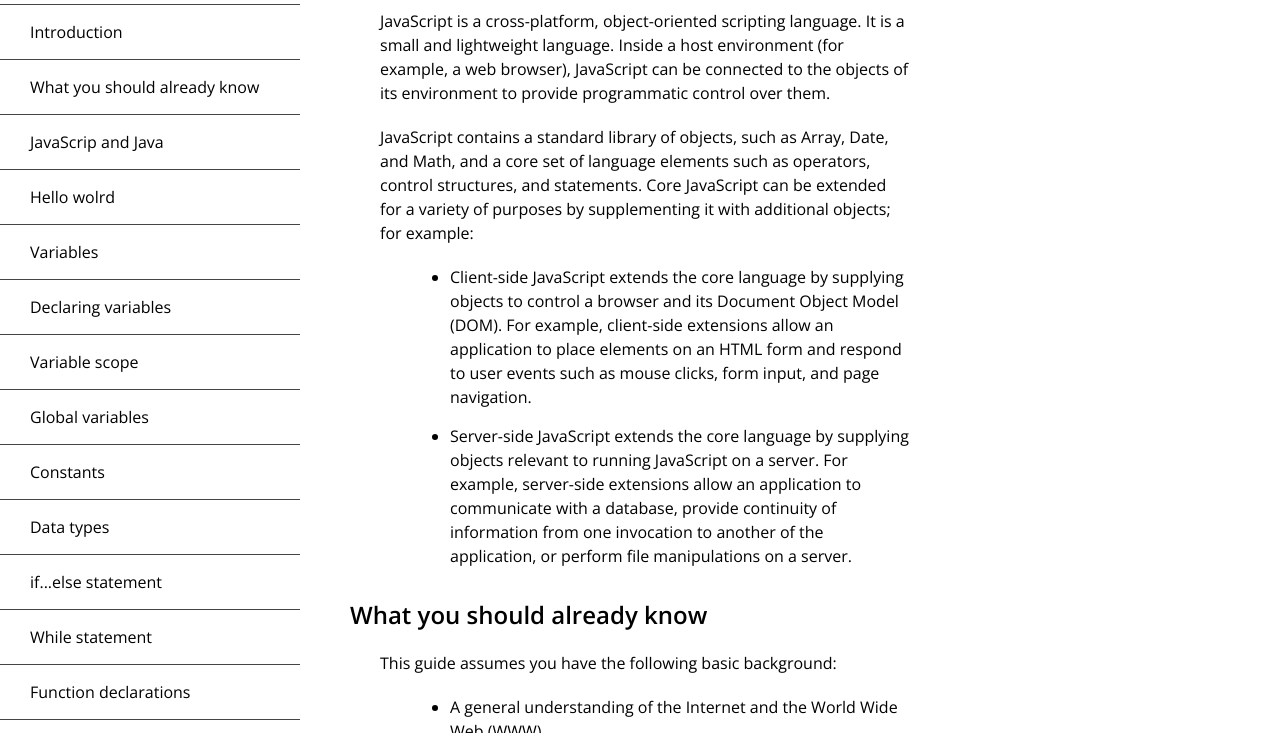
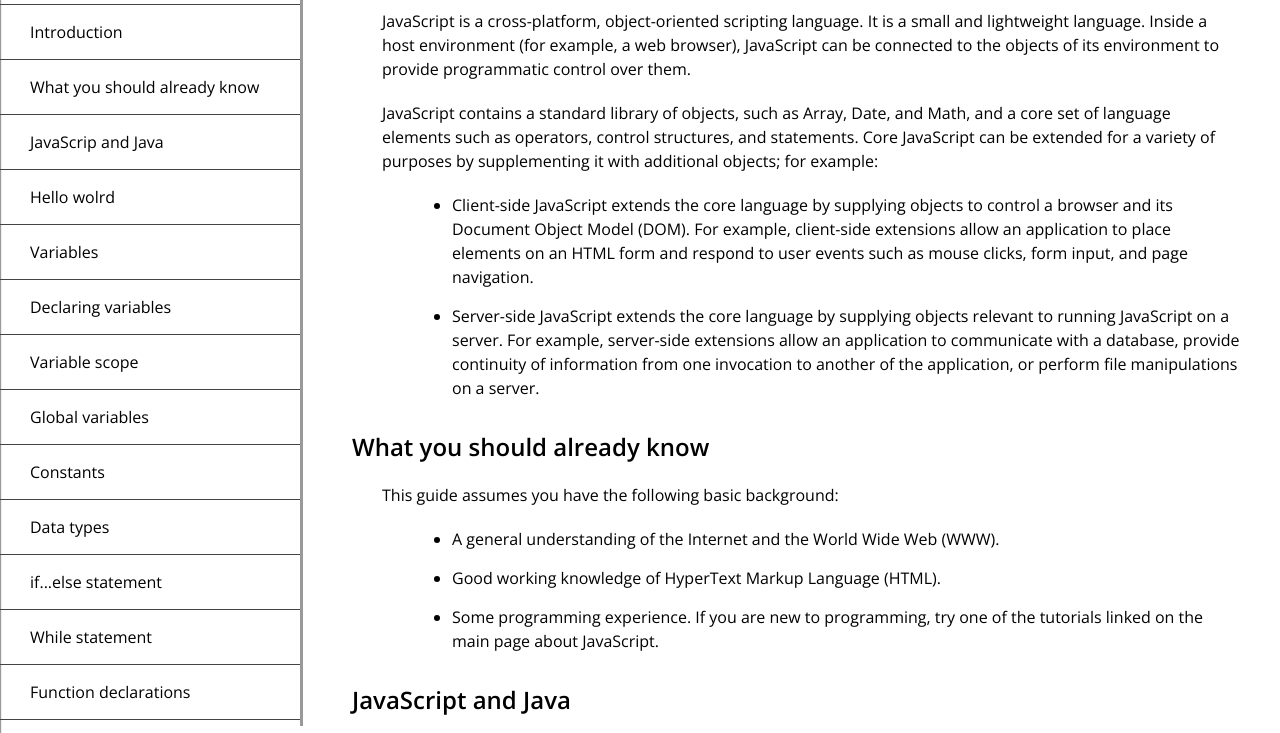
Before and after one commit to buskari/html-css-lab, a plain HTML site: page 4-technical-documentation/index.html in a window 1280 px wide. Shown: the part 74-807 px from the top of the page. Drawn offline with nearby package versions, Linux system fonts and the light colour scheme.

Commit message:
project ready

```diff
--- a/4-technical-documentation/index.html
+++ b/4-technical-documentation/index.html
@@ -33,6 +33,7 @@
         </section>
     </header>
 
+    <hr>
 
     <main>
         <h2 id="first">Introduction</h2>
--- a/4-technical-documentation/style.css
+++ b/4-technical-documentation/style.css
@@ -87,6 +87,8 @@ main #fourteenth ul {
         position: fixed;
         overflow: hidden;
         width: 300px;
+        height: 100%;
+        border-right: 3px solid #999;
     }
 
     header h1 {
@@ -110,11 +112,9 @@ main #fourteenth ul {
     }
 
     main {
-        position: absolute;
-        width: 85%;
-        left: 300px;
+        margin-left: 300px;
         width: 650px;
-        flex: 1 1 0;
+        flex-grow: 1;
     }
 
     main h2 {
```
